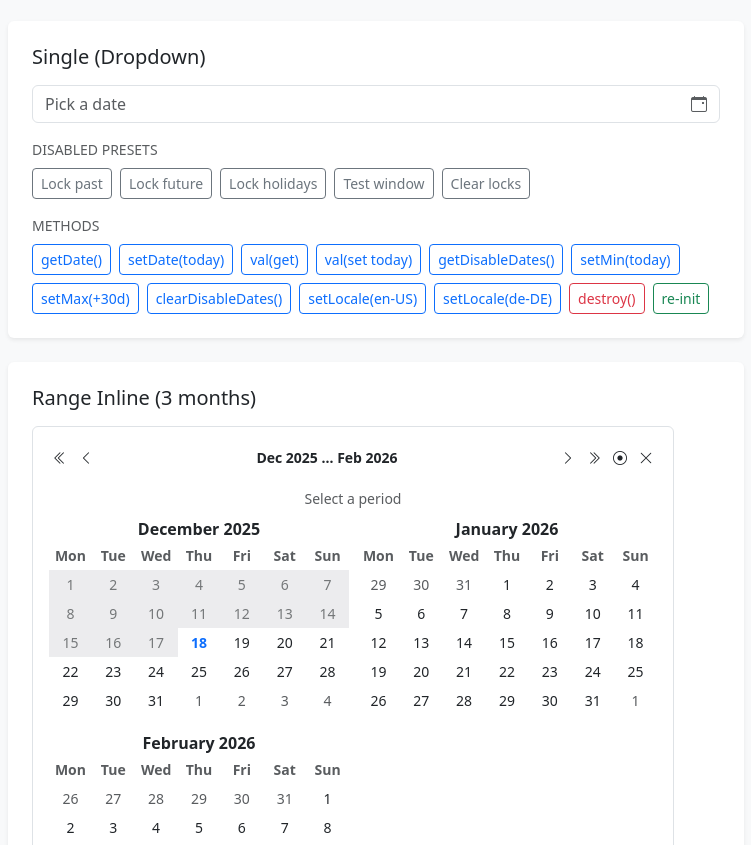
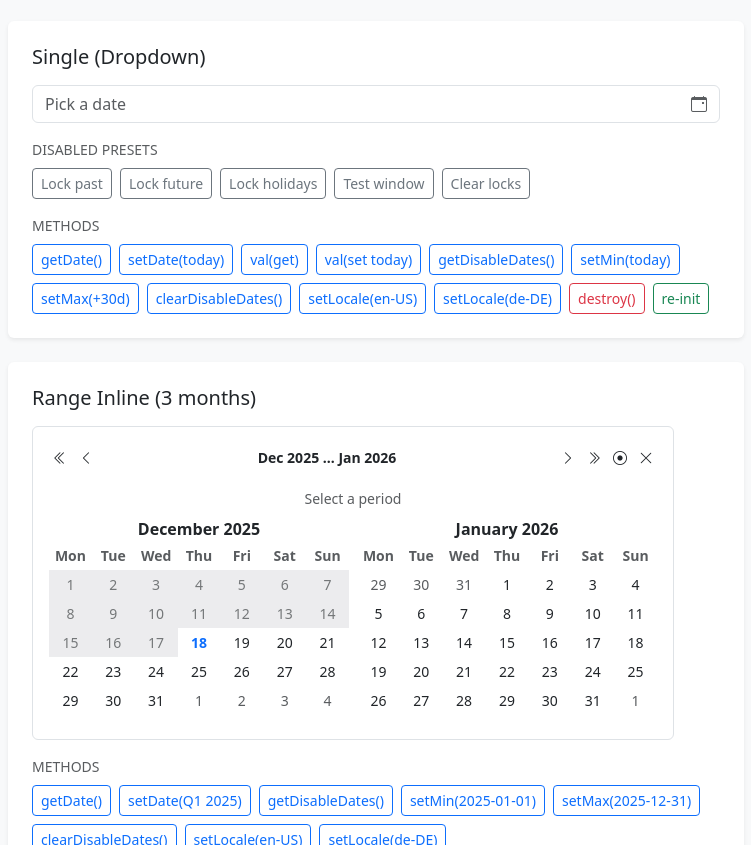
Before and after one commit to ThomasDev-de/bs-datepicker, a plain HTML site: page demo/index.html in a window 1280 px wide. Shown: the part 107-952 px from the top of the page, without its empty margins (264-1015 px from the left). Drawn offline with nearby package versions, Linux system fonts and the light colour scheme.

Commit message:
Updated inline datepicker to show 2 months, added demo preview image, and updated README with preview link.

```diff
--- a/demo/index.html
+++ b/demo/index.html
@@ -164,7 +164,7 @@
             $('#rangeInline').bsDatepicker({
                 inline: true,
                 locale: 'en-US',
-                months: 3,
+                months: 2,
                 placeholder: 'Select a period',
                 disabled: { min: today }
             });
```
Also changed, not shown: demo/Bootstrap-Datepicker-Demo.png (added), 1 other file.
